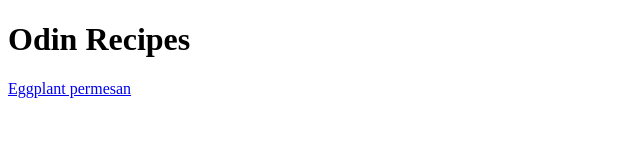
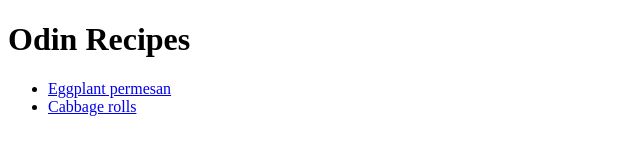
Before and after one commit to Medo072/odin-recipes, a plain HTML site: page index.html in a window 1280 px wide. Shown: the whole page, without its empty margins (0-640 px from the left). Drawn offline with Linux system fonts and the light colour scheme.

Commit message:
add the link for the Cabbage roll page

```diff
--- a/index.html
+++ b/index.html
@@ -8,6 +8,9 @@
 
     <body>
         <h1>Odin Recipes</h1>
-        <a href="recipes/Eggplant-permesan.html">Eggplant permesan</a>
+        <ul>
+            <li><a href="recipes/Eggplant-permesan.html">Eggplant permesan</a></li>
+            <li><a href="recipes/cabbage-roll.html">Cabbage rolls</a></li>
+        </ul>
     </body>
 </html>
```
